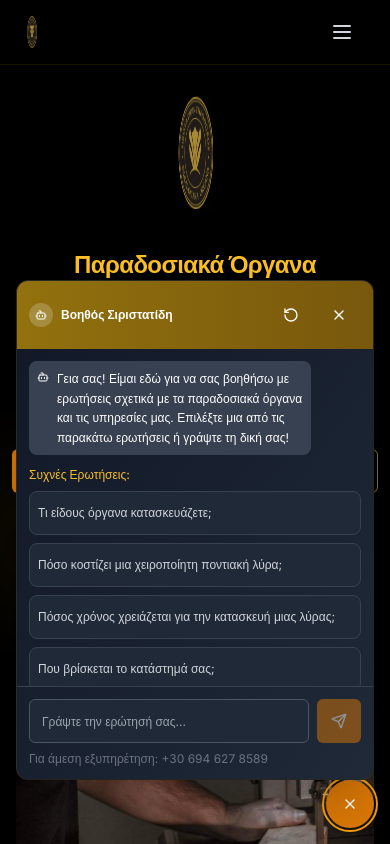
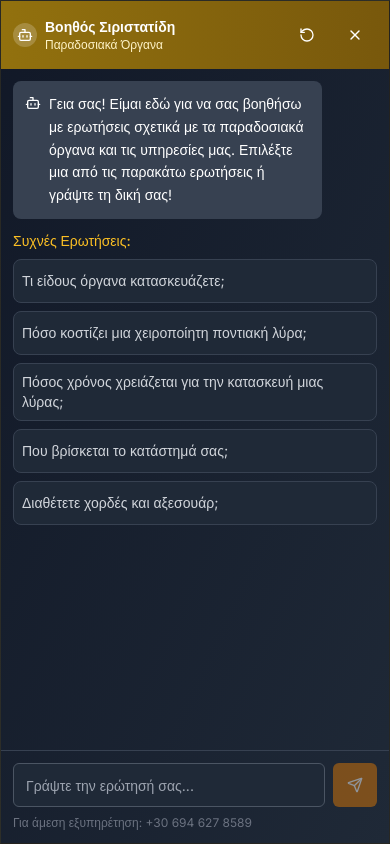
Before and after one commit to ntontischris/siris, a Next.js app: page / in a window 390 px wide. Both pictures are taken after a click on the button 350 px from the left and 804 px from the top of the page. Shown: the top 844 px of the page. Built offline with nearby package versions, Linux system fonts and the light colour scheme.

Commit message:
fix: make chatbot fully responsive on all devices
Improve full-screen, mobile backdrop, flex layout, button size, and responsive spacing.

#VERCEL_SKIP

Co-authored-by: null <133257465+ntontischris@users.noreply.github.com>

```diff
--- a/components/chatbot.tsx
+++ b/components/chatbot.tsx
@@ -176,28 +176,33 @@ export default function Chatbot() {
   return (
     <>
       {/* Chat Button */}
-      <div className="fixed bottom-4 right-4 z-50">
+      <div className="fixed bottom-4 right-4 z-40">
         <Button
           onClick={() => setIsOpen(!isOpen)}
-          className="w-12 h-12 sm:w-14 sm:h-14 rounded-full bg-amber-600 hover:bg-amber-700 text-white shadow-lg hover:shadow-xl transition-all duration-300 transform hover:scale-110"
+          className="w-14 h-14 rounded-full bg-amber-600 hover:bg-amber-700 text-white shadow-lg hover:shadow-xl transition-all duration-300 transform hover:scale-110"
           aria-label="Άνοιγμα chatbot"
         >
-          {isOpen ? <X className="h-5 w-5 sm:h-6 sm:w-6" /> : <MessageCircle className="h-5 w-5 sm:h-6 sm:w-6" />}
+          {isOpen ? <X className="h-6 w-6" /> : <MessageCircle className="h-6 w-6" />}
         </Button>
       </div>
 
       {/* Chat Window */}
       {isOpen && (
-        <div className="fixed bottom-16 right-4 sm:bottom-20 sm:right-6 w-[calc(100vw-2rem)] max-w-sm sm:max-w-md h-[70vh] max-h-[500px] bg-gradient-to-br from-gray-900 to-gray-800 border border-amber-900/30 rounded-xl shadow-2xl z-50 flex flex-col overflow-hidden">
+        <div className="fixed inset-0 z-50 md:inset-auto md:bottom-16 md:right-4 md:w-96 md:h-[500px]">
+          {/* Mobile backdrop */}
+          <div className="absolute inset-0 bg-black/50 md:hidden" onClick={() => setIsOpen(false)} />
+
+          {/* Chat container */}
+          <div className="relative h-full w-full bg-gradient-to-br from-gray-900 to-gray-800 border border-amber-900/30 md:rounded-xl shadow-2xl flex flex-col overflow-hidden md:max-h-[500px]">
             {/* Header */}
-          <div className="bg-gradient-to-r from-amber-600 to-amber-700 p-3 sm:p-4 flex items-center justify-between">
-            <div className="flex items-center space-x-2 sm:space-x-3">
-              <div className="w-6 h-6 sm:w-8 sm:h-8 bg-white/20 rounded-full flex items-center justify-center">
-                <Bot className="h-3 w-3 sm:h-5 sm:w-5 text-white" />
+            <div className="bg-gradient-to-r from-amber-600 to-amber-700 p-3 flex items-center justify-between flex-shrink-0">
+              <div className="flex items-center space-x-2">
+                <div className="w-6 h-6 bg-white/20 rounded-full flex items-center justify-center">
+                  <Bot className="h-4 w-4 text-white" />
                 </div>
                 <div>
-                <h3 className="text-white font-semibold text-xs sm:text-sm">Βοηθός Σιριστατίδη</h3>
-                <p className="text-amber-100 text-xs hidden sm:block">Παραδοσιακά Όργανα</p>
+                  <h3 className="text-white font-semibold text-sm">Βοηθός Σιριστατίδη</h3>
+                  <p className="text-amber-100 text-xs">Παραδοσιακά Όργανα</p>
                 </div>
               </div>
               <div className="flex items-center space-x-1">
@@ -205,35 +210,35 @@ export default function Chatbot() {
                   onClick={handleRefresh}
                   variant="ghost"
                   size="sm"
-                className="text-white hover:bg-white/20 p-1 sm:p-2"
+                  className="text-white hover:bg-white/20 p-2"
                   title="Νέα συνομιλία"
                 >
-                <RotateCcw className="h-3 w-3 sm:h-4 sm:w-4" />
+                  <RotateCcw className="h-4 w-4" />
                 </Button>
                 <Button
                   onClick={() => setIsOpen(false)}
                   variant="ghost"
                   size="sm"
-                className="text-white hover:bg-white/20 p-1 sm:p-2"
+                  className="text-white hover:bg-white/20 p-2"
                 >
-                <X className="h-3 w-3 sm:h-4 sm:w-4" />
+                  <X className="h-4 w-4" />
                 </Button>
               </div>
             </div>
 
             {/* Messages */}
-          <div className="flex-1 overflow-y-auto p-3 sm:p-4 space-y-3 sm:space-y-4">
+            <div className="flex-1 overflow-y-auto p-3 space-y-3 min-h-0">
               {messages.map((message) => (
                 <div key={message.id} className={`flex ${message.isBot ? "justify-start" : "justify-end"}`}>
                   <div
-                  className={`max-w-[85%] p-2 sm:p-3 rounded-lg ${
+                    className={`max-w-[85%] p-3 rounded-lg ${
                       message.isBot ? "bg-gray-700 text-white" : "bg-amber-600 text-white"
                     }`}
                   >
                     <div className="flex items-start space-x-2">
-                    {message.isBot && <Bot className="h-3 w-3 sm:h-4 sm:w-4 mt-0.5 flex-shrink-0" />}
-                    {!message.isBot && <User className="h-3 w-3 sm:h-4 sm:w-4 mt-0.5 flex-shrink-0" />}
-                    <p className="text-xs sm:text-sm leading-relaxed">{message.text}</p>
+                      {message.isBot && <Bot className="h-4 w-4 mt-0.5 flex-shrink-0" />}
+                      {!message.isBot && <User className="h-4 w-4 mt-0.5 flex-shrink-0" />}
+                      <p className="text-sm leading-relaxed">{message.text}</p>
                     </div>
                   </div>
                 </div>
@@ -242,12 +247,12 @@ export default function Chatbot() {
               {/* Quick Questions */}
               {showQuickQuestions && (
                 <div className="space-y-2">
-                <p className="text-amber-400 text-xs font-medium">Συχνές Ερωτήσεις:</p>
+                  <p className="text-amber-400 text-sm font-medium">Συχνές Ερωτήσεις:</p>
                   {quickQuestions.map((q) => (
                     <button
                       key={q.id}
                       onClick={() => handleQuickQuestion(q)}
-                    className="w-full text-left p-2 bg-gray-800 hover:bg-gray-700 rounded-lg text-gray-300 hover:text-white text-xs transition-colors border border-gray-700 hover:border-amber-900/40"
+                      className="w-full text-left p-2 bg-gray-800 hover:bg-gray-700 rounded-lg text-gray-300 hover:text-white text-sm transition-colors border border-gray-700 hover:border-amber-900/40"
                     >
                       {q.question}
                     </button>
@@ -258,17 +263,17 @@ export default function Chatbot() {
               {/* Typing Indicator */}
               {isTyping && (
                 <div className="flex justify-start">
-                <div className="bg-gray-700 p-2 sm:p-3 rounded-lg">
+                  <div className="bg-gray-700 p-3 rounded-lg">
                     <div className="flex items-center space-x-2">
-                    <Bot className="h-3 w-3 sm:h-4 sm:w-4" />
+                      <Bot className="h-4 w-4" />
                       <div className="flex space-x-1">
-                      <div className="w-1.5 h-1.5 sm:w-2 sm:h-2 bg-gray-400 rounded-full animate-bounce"></div>
+                        <div className="w-2 h-2 bg-gray-400 rounded-full animate-bounce"></div>
                         <div
-                        className="w-1.5 h-1.5 sm:w-2 sm:h-2 bg-gray-400 rounded-full animate-bounce"
+                          className="w-2 h-2 bg-gray-400 rounded-full animate-bounce"
                           style={{ animationDelay: "0.1s" }}
                         ></div>
                         <div
-                        className="w-1.5 h-1.5 sm:w-2 sm:h-2 bg-gray-400 rounded-full animate-bounce"
+                          className="w-2 h-2 bg-gray-400 rounded-full animate-bounce"
                           style={{ animationDelay: "0.2s" }}
                         ></div>
                       </div>
@@ -281,24 +286,25 @@ export default function Chatbot() {
             </div>
 
             {/* Input */}
-          <div className="p-3 sm:p-4 border-t border-gray-700">
+            <div className="p-3 border-t border-gray-700 flex-shrink-0">
               <div className="flex space-x-2">
                 <Input
                   value={inputValue}
                   onChange={(e) => setInputValue(e.target.value)}
                   onKeyPress={handleKeyPress}
                   placeholder="Γράψτε την ερώτησή σας..."
-                className="flex-1 bg-gray-800 border-gray-600 text-white placeholder-gray-400 focus:border-amber-500 text-xs sm:text-sm"
+                  className="flex-1 bg-gray-800 border-gray-600 text-white placeholder-gray-400 focus:border-amber-500 text-sm"
                 />
                 <Button
                   onClick={handleSendMessage}
                   disabled={!inputValue.trim()}
-                className="bg-amber-600 hover:bg-amber-700 text-white px-2 sm:px-3"
+                  className="bg-amber-600 hover:bg-amber-700 text-white px-3 flex-shrink-0"
                 >
-                <Send className="h-3 w-3 sm:h-4 sm:w-4" />
+                  <Send className="h-4 w-4" />
                 </Button>
               </div>
               <p className="text-xs text-gray-500 mt-2">Για άμεση εξυπηρέτηση: +30 694 627 8589</p>
+            </div>
           </div>
         </div>
       )}
```
Lines whose indentation alone changed are shown as unchanged.
